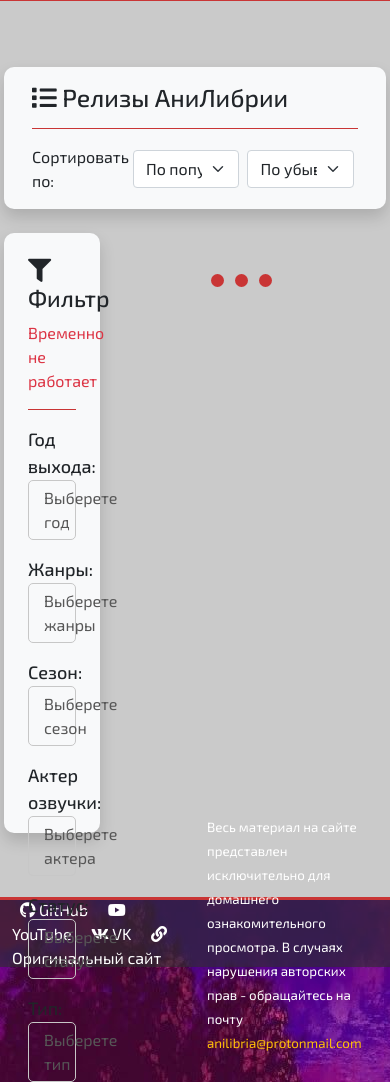
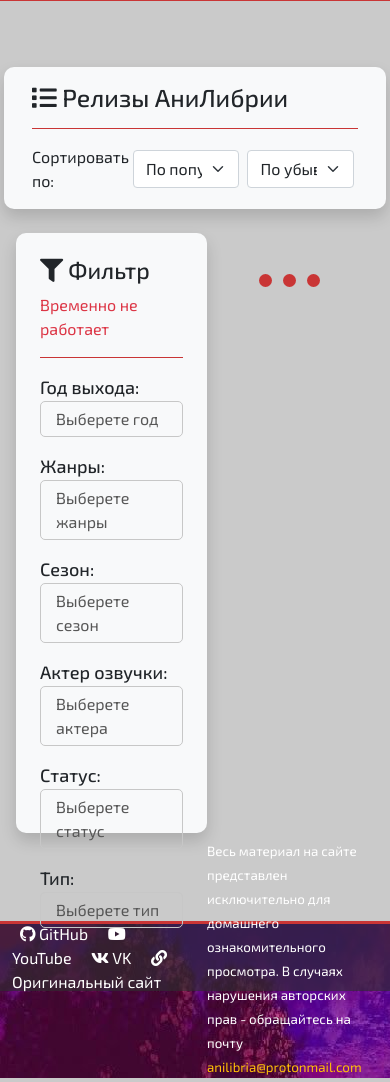
Before and after one commit to zenuu-play/AniLibria-new-desing, a PHP site: page /release.html in a window 390 px wide. Shown: the part 296-1378 px from the top of the page. Run offline with PHP 8.4, Linux system fonts and the light colour scheme.

Commit message:
Добавлена адаптивная верстка

```diff
--- a/assets/scripts/app.js
+++ b/assets/scripts/app.js
@@ -119,7 +119,7 @@ function loadRelease(mainEl){
 
     $.get({
         url: 'https://api.anilibria.tv/v2/getTitle',
-        data: 'id='+rid,
+        data: 'description_type=html&id='+rid,
         statusCode: {
             404: function() {
                 document.getElementById('mainBlank').innerHTML=`<h1>Нечего не найдено :/</h1>`
@@ -160,7 +160,7 @@ function loadRelease(mainEl){
 
                 item.className=``
                 item.innerHTML=`
-                <div class="torrent p-2 mt-2 mb-2 d-flex justify-content-center align-items-center">
+                <div class="torrent p-2 mt-2 mb-2 d-flex d-flex flex-column-reverse justify-content-center align-items-center">
                         <span class="px-2">Серия ${elem.series.string} [${elem.quality.string}]</span>
                         <span class="vr"></span>
                         <span class="px-2"><i class="fas fa-file"></i> ${formatBytes(elem.total_size)}</span>
@@ -274,7 +274,7 @@ function loadBlog(){
         data: 'limit=-1',
         success: function(response){
             response = response.reverse()
-            response = response.slice(0, 8)
+            response = response.slice(0, 9)
 
             response.forEach(elem =>{
                 var item = document.createElement('div')
@@ -328,7 +328,6 @@ function loadCalendar(mainEl = 'pageCalendar'){
         url: 'https://api.anilibria.tv/v2/getSchedule',
         data: 'filter=poster,names,id,status,type,day,player,series',
         success: function(response){
-
             response.forEach(elem =>{
 
                 var calendarItem = document.createElement('div')
@@ -355,7 +354,7 @@ function loadCalendar(mainEl = 'pageCalendar'){
 
                 <div id="day${elem.day}-collapse" class="accordion-collapse collapse ${opened.state}" aria-labelledby="heading${days[elem.day]}" data-bs-parent="#calendar">
                   <div class="accordion-body">
-                      <div class="row row-cols-2 calendarItems"></div>
+                      <div class="row row-cols-1 row-cols-md-2 calendarItems"></div>
                   </div>
                 </div>`
                 elem.list.forEach(item =>{
@@ -380,7 +379,7 @@ function loadCalendar(mainEl = 'pageCalendar'){
 
                 el.appendChild(calendarItem)
             })
-
+                window.location.href="#calendar"
         }
     })
 
--- a/assets/styles/main.css
+++ b/assets/styles/main.css
@@ -391,3 +391,10 @@ hr{
     border-radius: 0 0 5px 5px;
     border-top:  none;
 }
+.accordion-button:not(.collapsed)::after {
+    color: #fff!important;
+}
+.description{
+    overflow: hidden;
+    overflow-wrap: break-word;
+}
--- a/release.html
+++ b/release.html
@@ -174,7 +174,7 @@
 
         <!-- main start -->
         <div class="main w-100">
-            <div class="container">
+            <div class="container-md">
                 <div class="row">
                     <div class="col rounded p-3 mb-5" id="mainBlank">
 
@@ -256,8 +256,8 @@
                 </div>
             </div>
 
-            <div class="row p-0 mt-4">
-                <div class="col-3 bg-light rounded-3 shadow p-4" style="max-height: 600px;">
+            <div class="row p-0 mt-4 m-0">
+                <div class="col col-lg-3 col-sm bg-light rounded-3 shadow p-4 mb-4" style="max-height: 600px;">
                     <h3><i class="fas fa-filter"></i> Фильтр</h3>
                     <span class="text-danger">Временно не работает</span>
                     <hr>
@@ -380,7 +380,7 @@
                     </div>
                     </div>
                     <div class="col h-100">
-                        <div class="row row-cols-4 g-2" id="releases"></div>
+                        <div class="row row-cols-2 row-cols-sm-2 row-cols-md-2 row-cols-lg-3 row-cols-xl-4 g-2" id="releases"></div>
                         <div class="d-flex justify-content-center pt-3">
                             <div class="d-flex justify-content-center flex-column align-items-center" id="loader">
                                 <div class="lds-ellipsis"><div></div><div></div><div></div><div></div></div>
@@ -630,13 +630,13 @@
                         </div>
                     </div>
                 </div>
-                <div class="row bg-light p-3 rounded-3 shadow releasePage">
-                    <div class="col-9">
+                <div class="row bg-light py-3 px-1 px-md-3 rounded-3 shadow releasePage">
+                    <div class="col col-md-9">
                         <h2 id="releaseTitle" class="placeholder-glow"></h2>
                         <h4 id="releaseTitleEn"><span class="placeholder"></span></h4>
                         <h5 id="releaseTitleAlt"><span class="placeholder"></span></h5>
                         <hr>
-                        <div class="discription">
+                        <div class="description">
                             <div class="text-secondary d-flex flex-column justify-content-evenly" style="font-size: large;">
                                 <span id="season"><span class="placeholder"></span></span>
                                 <span id="type"><span class="placeholder"></span></span>
@@ -655,8 +655,8 @@
                             <a id="oldLink" class="btn btn-outline-danger">Открыть на ориг. сайте</a>
                         </div>
                     </div>
-                    <div class="row p-0 row-cols-2">
-                        <div class="col-9 p-3 mt-5" style="z-index: 9999!important;">
+                    <div class="row row-cols-1 p-0 m-0">
+                        <div class="col p-0 p-md-3 mt-5" style="z-index: 9999!important;">
                             <div class="player" >
                                 <div class="pTabs">
                                     <button class="btn btn-sm btn-danger" onclick="light()"><i class="fas fa-lightbulb"></i> Свет</button>
@@ -676,15 +676,15 @@
                             Тут могла быть ваша реклама:)
                         </div>
                     </div>
-                    <div class="row">
-                        <div class="col-9">
+                    <div class="row row-cols-1">
+                        <div class="col">
                             <h4><i class="fas fa-download"></i> Торренты для скачивания</h4>
                             <hr>
                             <div id="torrents">
 
                             </div>
                         </div>
-                        <div class="col-9 pt-3">
+                        <div class="col pt-3">
                             <h4><i class="fas fa-comments"></i> Комментарии</h4>
                             <hr>
                             <span>Временно недоступны</span>
```
Also changed, not shown: auth.php (added, +59 -0 lines), index.html (+4 -4 lines). Lines whose indentation alone changed are shown as unchanged.
